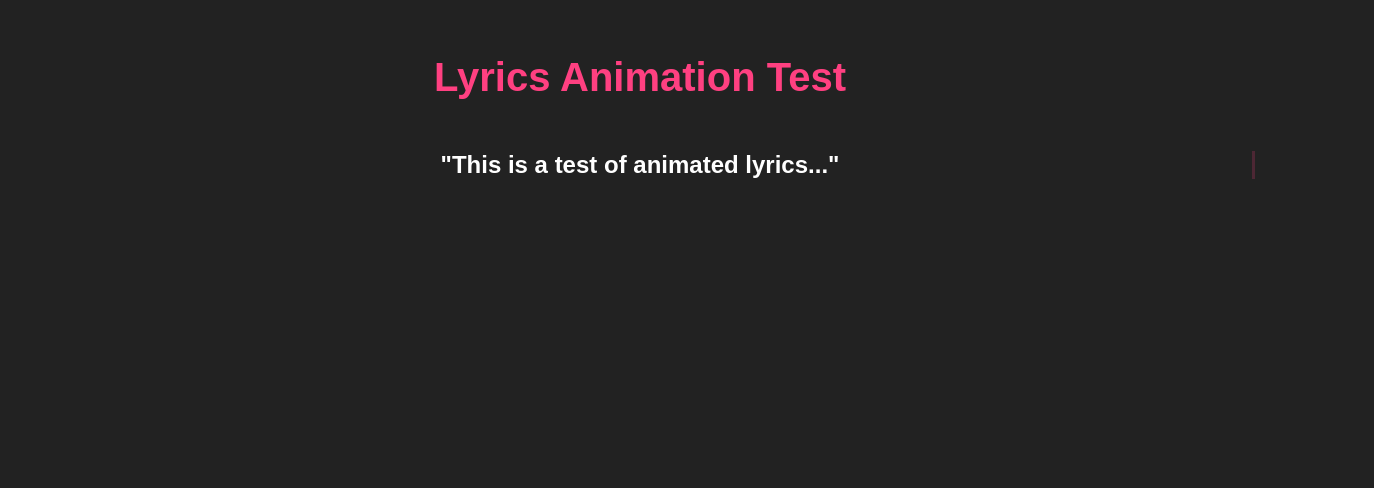
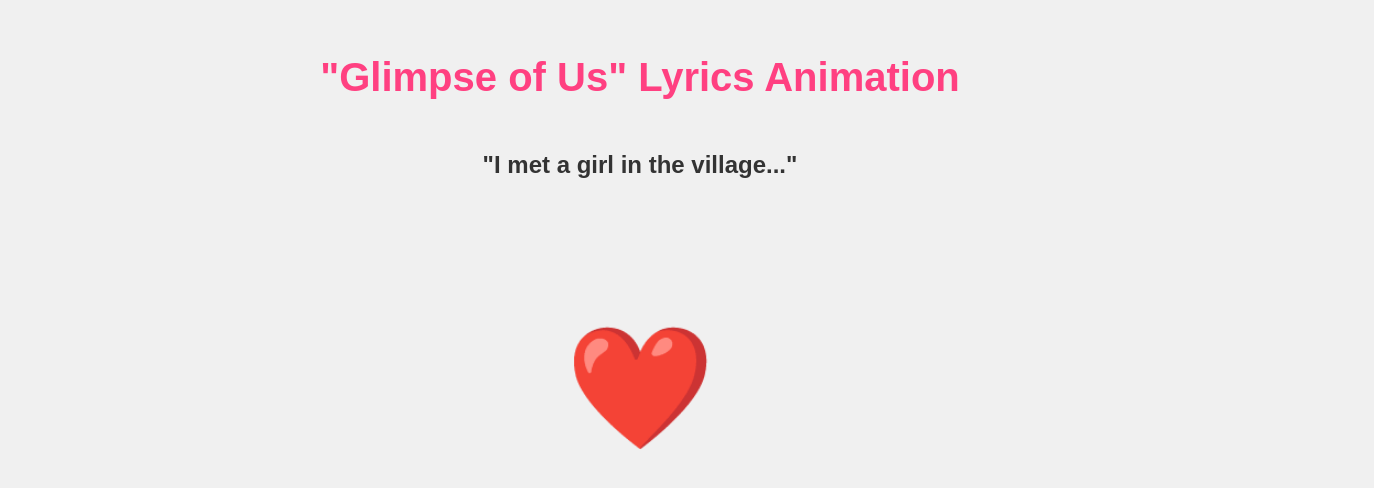
Before and after one commit to asetuosuokhrie/Test1, a plain HTML site: page index.html in a window 1280 px wide. Shown: the whole page, 1374 px wide, since content can reach past the window. Drawn offline with Linux system fonts and the light colour scheme.

Commit message:
Update index.html

```diff
--- a/index.html
+++ b/index.html
@@ -3,14 +3,14 @@
 <head>
     <meta charset="UTF-8">
     <meta name="viewport" content="width=device-width, initial-scale=1.0">
-    <title>Lyrics Animation Test</title>
+    <title>Glimpse of Us - Lyrics Animation</title>
     <style>
         body {
-            background-color: #222;
+            background-color: #f0f0f0;
             text-align: center;
             font-family: 'Arial', sans-serif;
-            color: white;
             padding: 20px;
+            overflow: hidden;
         }
         h1 {
             font-size: 40px;
@@ -19,13 +19,21 @@
         .lyrics {
             font-size: 24px;
             font-weight: bold;
+            color: #333;
             white-space: nowrap;
             overflow: hidden;
-            border-right: 3px solid #ff4081;
             display: inline-block;
             width: 0;
             animation: typing 4s steps(40, end) forwards, blink 0.8s infinite;
+            margin-bottom: 20px;
         }
+        .lyrics1 { animation-delay: 0s; }
+        .lyrics2 { animation-delay: 5s; }
+        .lyrics3 { animation-delay: 10s; }
+        .lyrics4 { animation-delay: 15s; }
+        .lyrics5 { animation-delay: 20s; }
+        .lyrics6 { animation-delay: 25s; }
+
         @keyframes typing {
             from { width: 0; }
             to { width: 100%; }
@@ -33,12 +41,31 @@
         @keyframes blink {
             50% { border-color: transparent; }
         }
+
+        .heart {
+            font-size: 100px;
+            color: red;
+            animation: heartbeat 1s infinite alternate;
+            margin-top: 50px;
+        }
+        @keyframes heartbeat {
+            0% { transform: scale(1); }
+            100% { transform: scale(1.2); }
+        }
     </style>
 </head>
 <body>
-    <h1>Lyrics Animation Test</h1>
+    <h1>"Glimpse of Us" Lyrics Animation</h1>
 
-    <p class="lyrics">"This is a test of animated lyrics..."</p>
+    <!-- Animated Lyrics -->
+    <p class="lyrics lyrics1">"I met a girl in the village..."</p>
+    <p class="lyrics lyrics2">"She was too good to be true..."</p>
+    <p class="lyrics lyrics3">"But we still held on to what we knew..."</p>
+    <p class="lyrics lyrics4">"Glimpse of us, just a moment..."</p>
+    <p class="lyrics lyrics5">"Fading into the blue..."</p>
+    <p class="lyrics lyrics6">"I see a glimpse of us..."</p>
+
+    <div class="heart">❤️</div>
 
 </body>
 </html>
```
